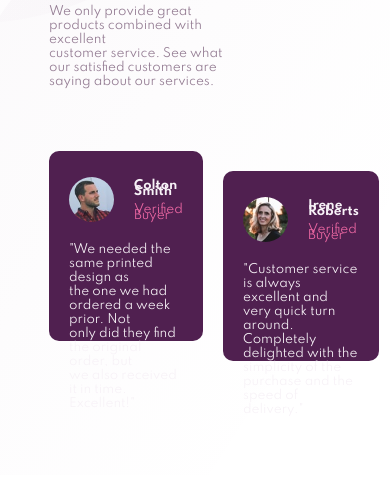
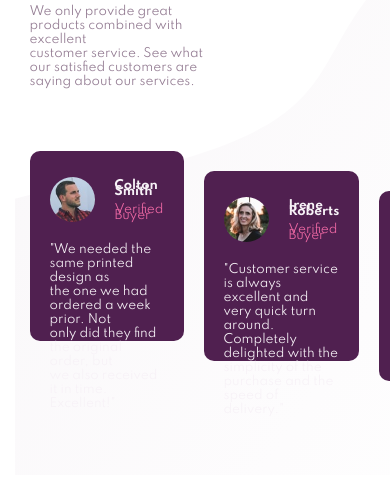
Before and after one commit to ShahidYousafxai/Jadu-Second-Project, a plain HTML site: page index.html in a window 390 px wide. Shown: the part 340-844 px from the top of the page. Drawn offline with Linux system fonts and the light colour scheme.

Commit message:
second commit

```diff
--- a/index.html
+++ b/index.html
@@ -4,7 +4,7 @@
 <head>
     <meta charset="UTF-8">
     <meta http-equiv="X-UA-Compatible" content="IE=edge">
-    <meta name="viewport" content="width=device-width, initial-scale=1.0">
+    <meta name="viewport" content="width=device-width, initial-scale=1.0" />
     <title>Second Project</title>
     <link rel="preconnect" href="https://fonts.gstatic.com">
     <link href="https://fonts.googleapis.com/css2?family=Spartan:wght@400;500;700&display=swap" rel="stylesheet">
--- a/style.css
+++ b/style.css
@@ -1,13 +1,10 @@
-html
+body
 {
     background-image: url("images/bg-pattern-top-desktop.svg"),url("images/bg-pattern-bottom-desktop.svg");
     background-repeat: no-repeat;
     background-position:left top, right bottom;
     background-size: auto;
     font-family: 'Spartan', sans-serif;
-}
-body
-{
     width: 80%;
     margin: auto;
 }
@@ -137,3 +134,24 @@ body
 {
     margin-top: 40px;
 }
+
+
+@media screen and (max-width: 768px)
+{
+    body
+    {
+        background-image: url("images/bg-pattern-top-mobile.svg"),url("images/bg-pattern-bottom-mobile.svg");
+        background-repeat: no-repeat;
+        background-position:left top, right bottom;
+        background-size: auto;
+        font-family: 'Spartan', sans-serif;
+        width: 90%;
+        margin: auto;
+    }
+    .upper-div
+    {
+
+    }
+
+
+}
```
